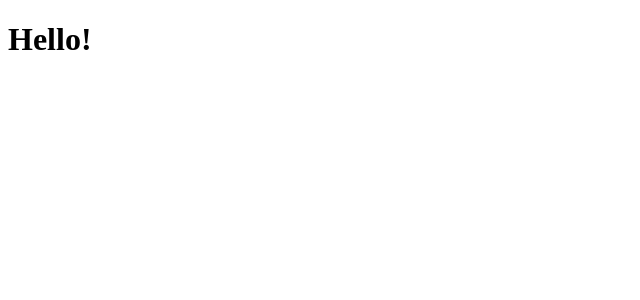
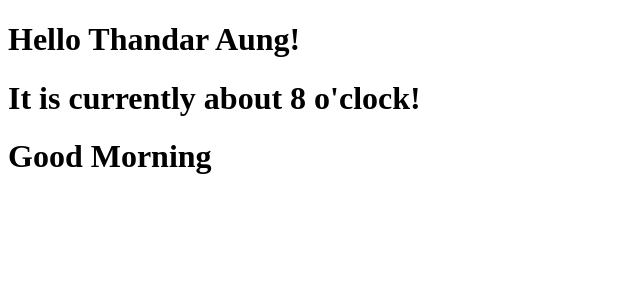
Before and after one commit to ThandarAungUCSM/react-tutorial, a React (Create React App) app: page / in a window 1280 px wide. Shown: the top 300 px of the page, without its empty margins (0-640 px from the left). Built offline with nearby package versions, Linux system fonts and the light colour scheme.

Commit message:
JSX to JavaScript and Back

```diff
--- a/src/index.js
+++ b/src/index.js
@@ -1,12 +1,33 @@
 import React from 'react';
 import ReactDOM from 'react-dom';
 
-const App = () => <h1>Hello!</h1>
-// function App() {
-//     return (
-//         <h1>Hello World</h1>
-//     )
-// }
+// const App = () => <h1>Hello!</h1>
+function App() {
+    const firstName = "Thandar"
+    const secondName = "Aung"
+
+    const date = new Date()
+    const hours = date.getHours()
+    let timeofDay
+
+    if (hours < 12) {
+        timeofDay = "Morning"
+    } else if (hours >= 12 && hours <17) {
+        timeofDay = "afternoon"
+    } else {
+        timeofDay = "Night"
+    }
+
+    return (
+        <div>
+            {/* <h1>Hello {firstName + " " + secondName }!</h1> */}
+            <h1>Hello { `${firstName} ${secondName}`}!</h1>
+
+            <h1>It is currently about { hours % 12} o'clock! </h1>
+            <h1>Good { timeofDay }</h1>
+        </div>
+    )
+}
 
 // JSX
 ReactDOM.render(
```
